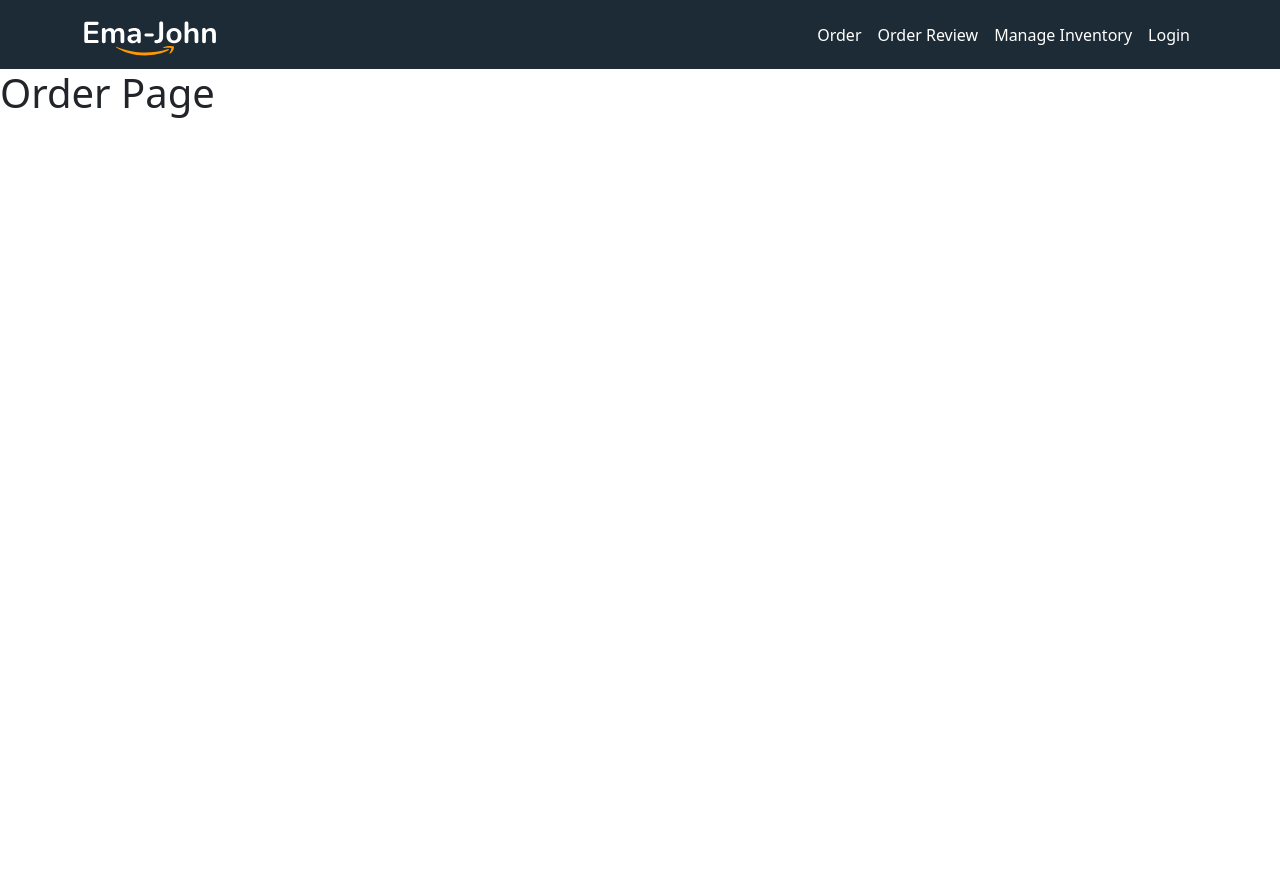
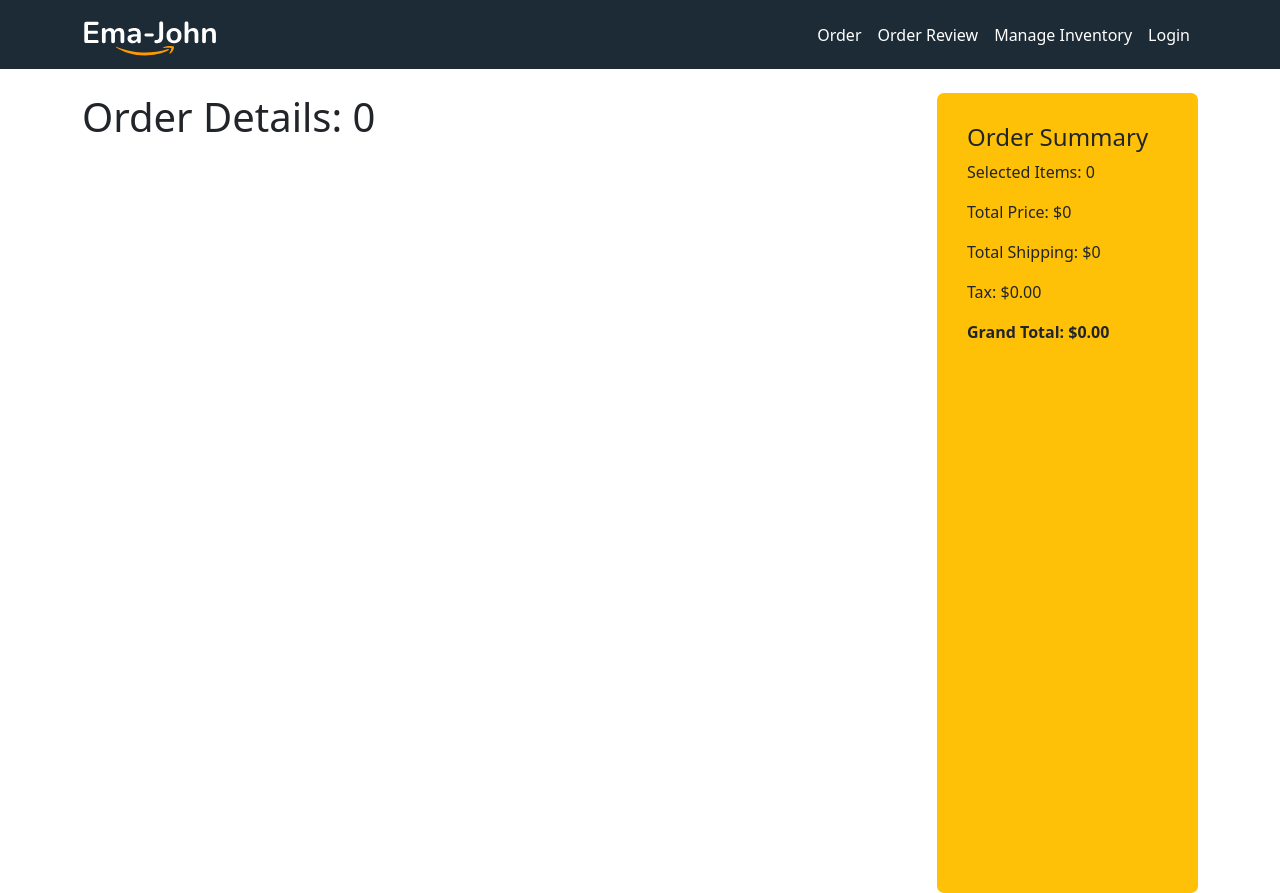
Before and after one commit to amirayhan/r-shop-simple, a React (Vite) app: page /order in a window 1280 px wide. Before the commit the page ends 800 px from the top, so only its background shows below. Built offline with nearby package versions, Linux system fonts and the light colour scheme.

Commit message:
Extract Cart products from Products data

```diff
--- a/src/components/Header/Header.jsx
+++ b/src/components/Header/Header.jsx
@@ -9,7 +9,7 @@
     return (
         <Navbar expand="lg">
             <Container>
-                <Navbar.Brand href="#home">
+                <Navbar.Brand href="/">
                     <img src={logo} alt="logo" />
                 </Navbar.Brand>
                 <Navbar.Toggle aria-controls="basic-navbar-nav" />
--- a/src/components/Order/Order.jsx
+++ b/src/components/Order/Order.jsx
@@ -1,9 +1,25 @@
 import React from "react";
+import { useLoaderData } from "react-router-dom";
+import Cart from "../Cart/Cart";
 
 const Order = () => {
+    const cart = useLoaderData();
     return (
-        <div>
-            <h1>Order Page</h1>
+        <div className="shop mt-4">
+            <div className="container">
+                <div className="row">
+                    <div className="col-md-9">
+                        <div className="products">
+                            <div className="row">
+                                <h1>Order Details: {cart.length}</h1>
+                            </div>
+                        </div>
+                    </div>
+                    <div className="col-md-3">
+                        <Cart cart={cart}></Cart>
+                    </div>
+                </div>
+            </div>
         </div>
     );
 };
--- /dev/null
+++ b/src/loaders/cartProductsLoader.js
@@ -0,0 +1,20 @@
+import { getShoppingCart } from "../utilities/fakedb";
+
+const cartProductsLoader = async () => {
+    const loadedProducts = await fetch("products.json");
+    const products = await loadedProducts.json();
+
+    const storedCart = getShoppingCart();
+    const savedCart = [];
+    for (const id in storedCart) {
+        const addedProduct = products.find((pd) => pd.id === id);
+        if (addedProduct) {
+            const quantity = storedCart[id];
+            addedProduct.quantity = quantity;
+            savedCart.push(addedProduct);
+        }
+    }
+
+    return savedCart;
+};
+export default cartProductsLoader;
--- a/src/main.jsx
+++ b/src/main.jsx
@@ -9,6 +9,7 @@
 import OrderReview from "./components/OrderReview/OrderReview.jsx";
 import Shop from "./components/Shop/Shop.jsx";
 import "./index.css";
+import cartProductsLoader from "./loaders/cartProductsLoader.js";
 const router = createBrowserRouter([
     {
         path: "/",
@@ -21,6 +22,7 @@
             {
                 path: "order",
                 element: <Order></Order>,
+                loader: cartProductsLoader,
             },
             {
                 path: "order-review",
```
